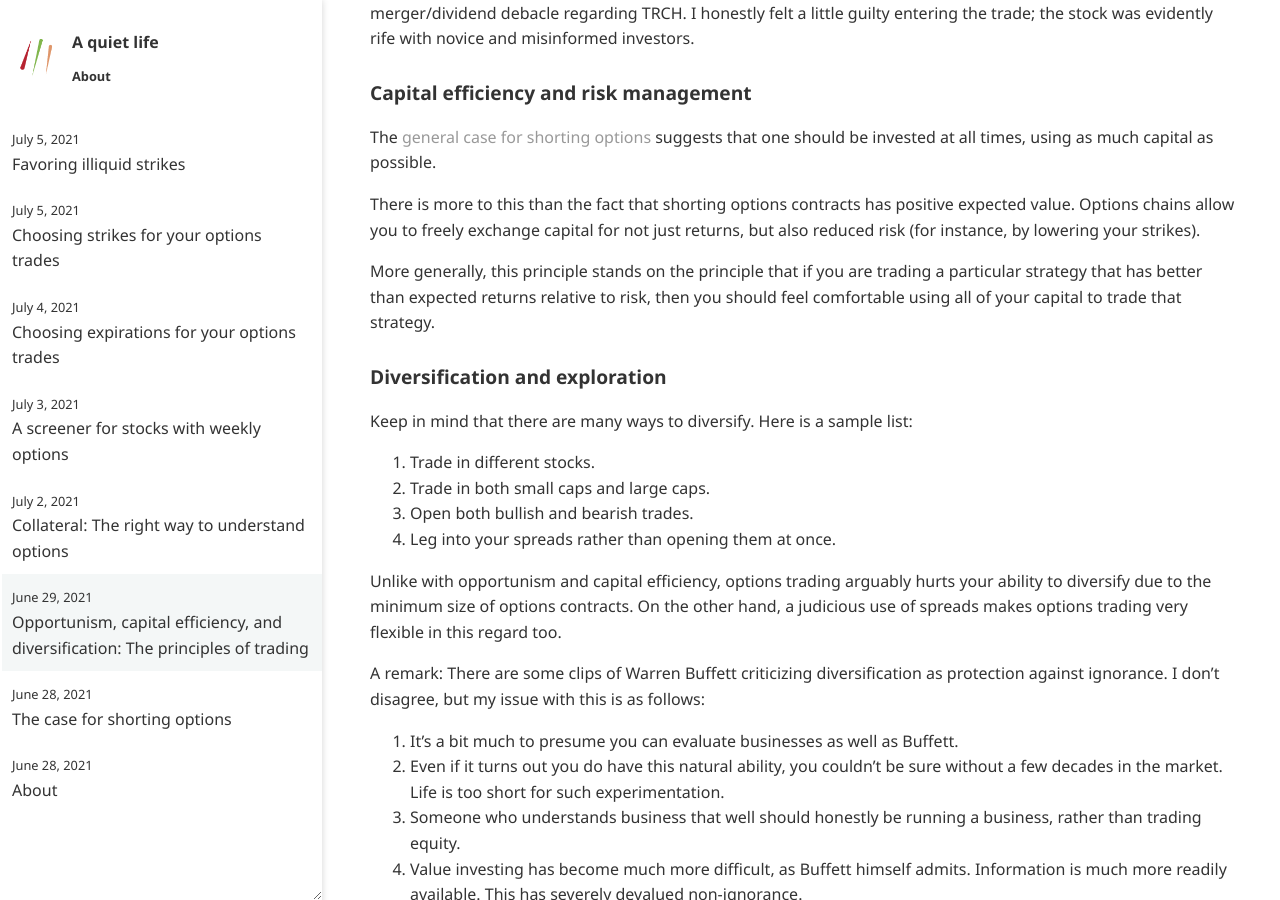
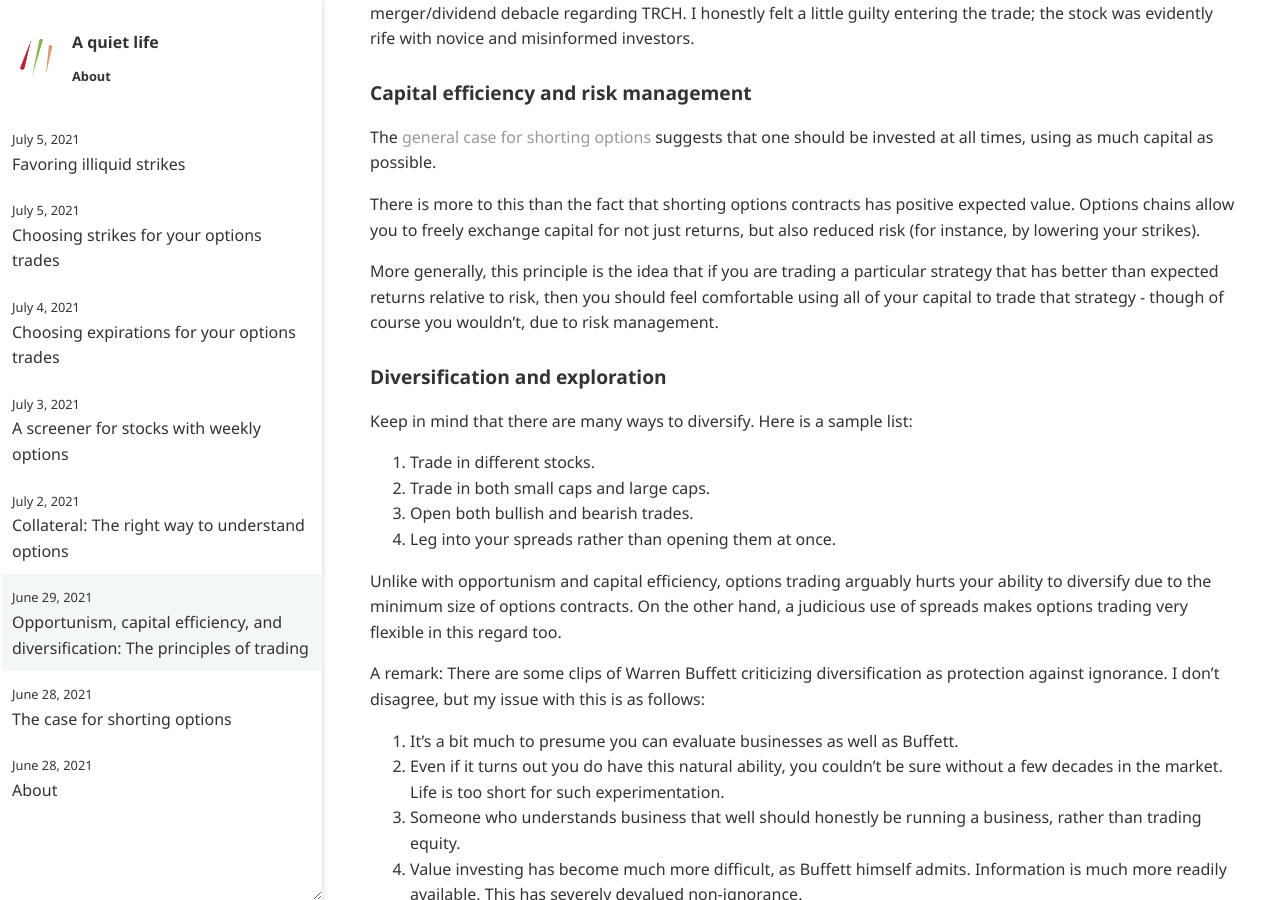
Before and after one commit to ansyblenetwork/aquietlife, a Jekyll site: the page built from _posts/2021-06-29-trading-theses.md, in a window 1280 px wide and 900 px high, scrolled down 688 px. Built offline with Jekyll 4.4.1, drawn with Linux system fonts in a browser that asks for light colours.

Commit message:
Update 2021-06-29-trading-theses.md

```diff
--- a/_posts/2021-06-29-trading-theses.md
+++ b/_posts/2021-06-29-trading-theses.md
@@ -25,7 +25,7 @@ The [general case for shorting options]({% post_url 2021-06-28-case-for-trading
 
 There is more to this than the fact that shorting options contracts has positive expected value. Options chains allow you to freely exchange capital for not just returns, but also reduced risk (for instance, by lowering your strikes).
 
-More generally, this principle stands on the principle that if you are trading a particular strategy that has better than expected returns relative to risk, then you should feel comfortable using all of your capital to trade that strategy.
+More generally, this principle is the idea that if you are trading a particular strategy that has better than expected returns relative to risk, then you should feel comfortable using all of your capital to trade that strategy - though of course you wouldn't, due to risk management.
 
 ### Diversification and exploration
 
```
